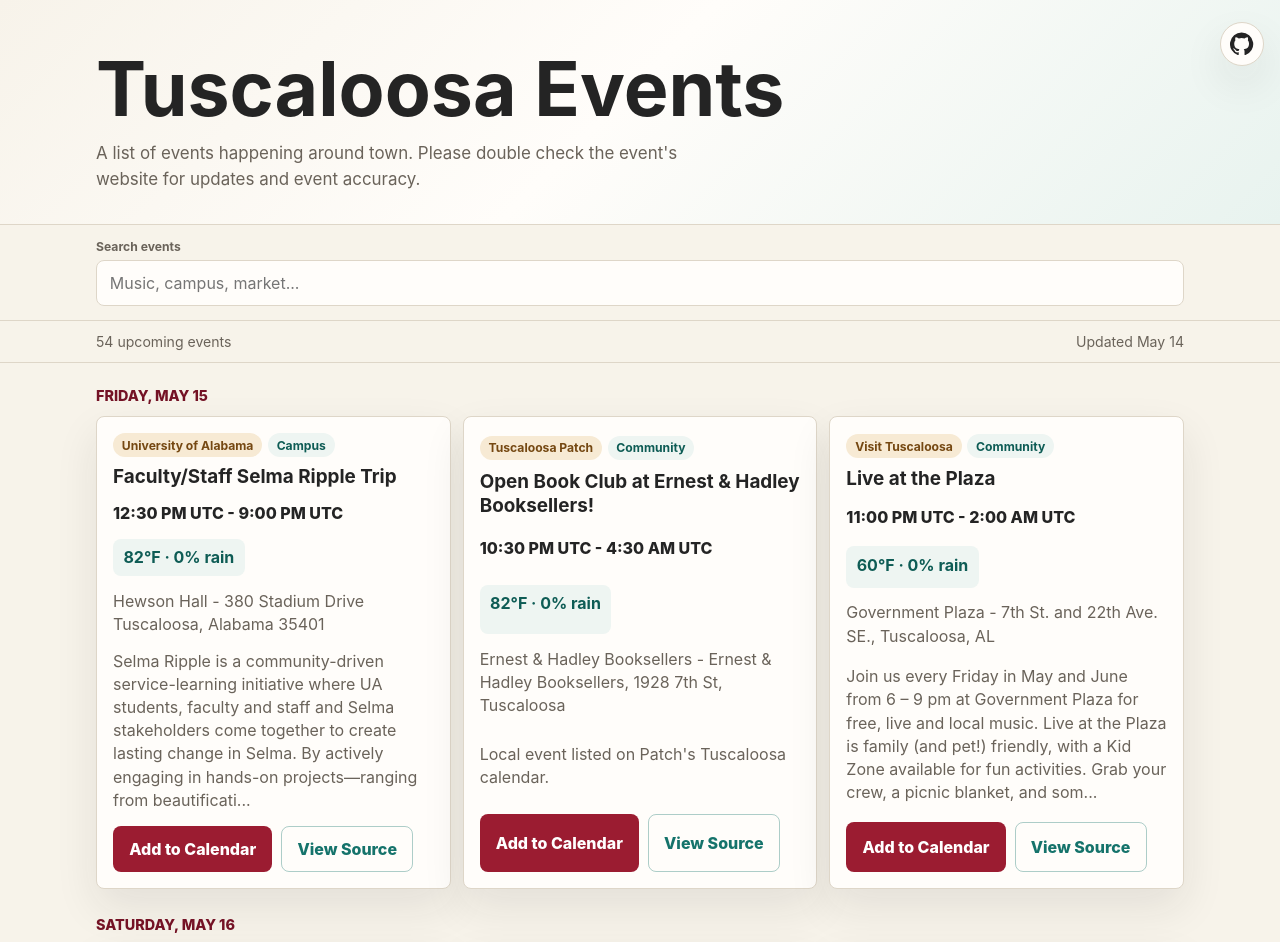
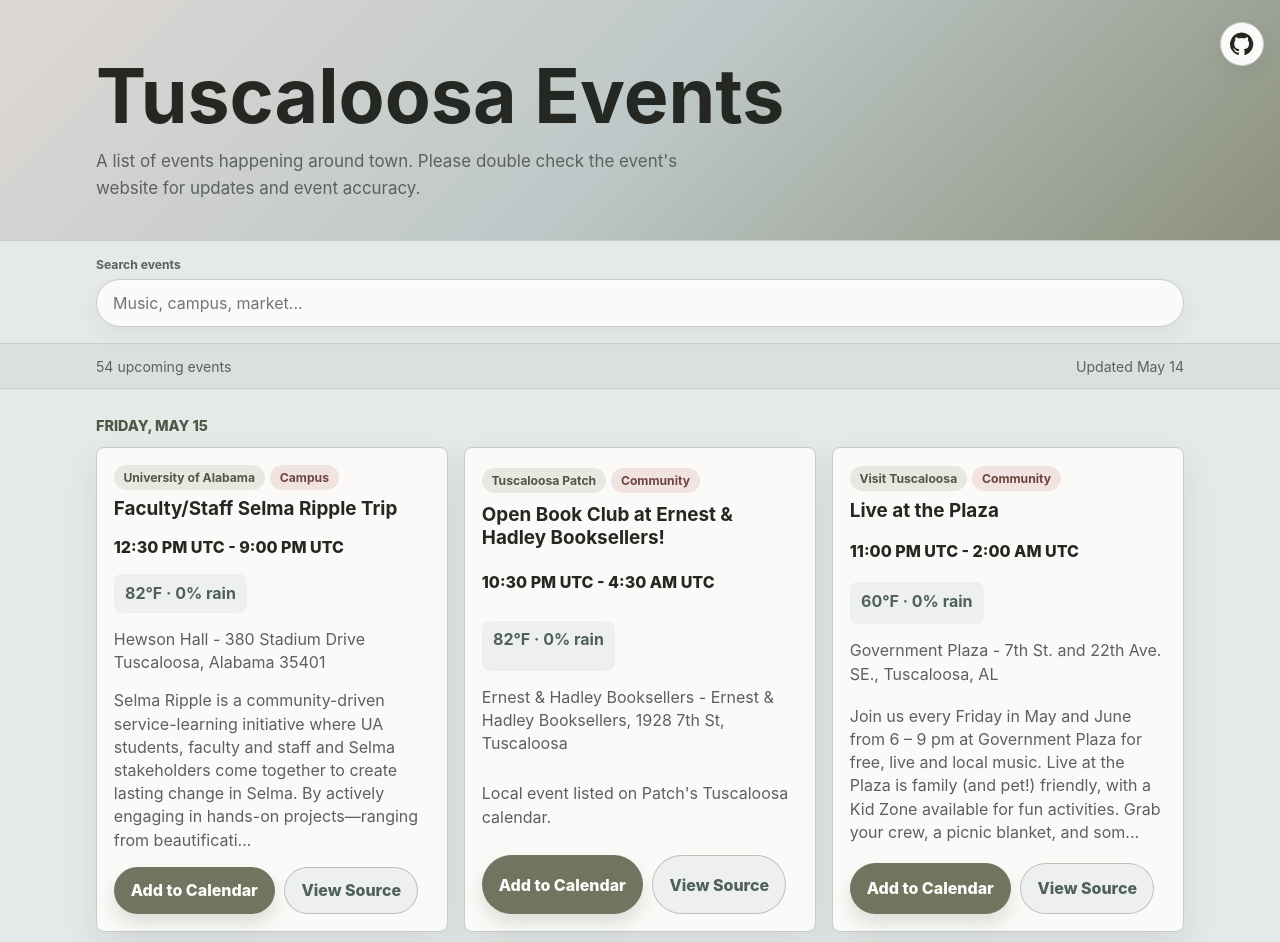
Before and after one commit to 67b/TuscaloosaEvents, a website: page index.html in a window 1280 px wide. Shown: the top 942 px of the page. Drawn offline with Linux system fonts and the light colour scheme.

Commit message:
Apply Sage Mist palette

```diff
--- a/assets/styles.css
+++ b/assets/styles.css
@@ -1,15 +1,18 @@
 :root {
   color-scheme: light;
-  --bg: #f7f3ea;
-  --panel: #fffdfa;
-  --ink: #242424;
-  --muted: #6a635a;
-  --line: #ded6c8;
-  --accent: #9b1c31;
-  --accent-dark: #741225;
-  --teal: #15736b;
-  --gold: #c58a22;
-  --shadow: 0 18px 44px rgba(36, 36, 36, 0.09);
+  --bg: #e5e9e8;
+  --panel: #fbfaf8;
+  --ink: #242722;
+  --muted: #5b615d;
+  --line: #c4cdcb;
+  --accent: #6f755f;
+  --accent-dark: #4f5747;
+  --teal: #50615d;
+  --gold: #d3968c;
+  --radius: 8px;
+  --radius-control: 999px;
+  --shadow: 0 16px 36px rgba(60, 68, 63, 0.1);
+  --shadow-soft: 0 8px 20px rgba(60, 68, 63, 0.07);
   font-family: Inter, ui-sans-serif, system-ui, -apple-system, BlinkMacSystemFont, "Segoe UI", sans-serif;
 }
 
@@ -25,6 +28,7 @@ body {
   margin: 0;
   color: var(--ink);
   background: var(--bg);
+  text-rendering: optimizeLegibility;
 }
 
 button,
@@ -45,7 +49,7 @@ a {
   padding: 0.75rem 1rem;
   background: var(--ink);
   color: white;
-  border-radius: 6px;
+  border-radius: var(--radius);
 }
 
 .skip-link:focus {
@@ -53,7 +57,8 @@ a {
 }
 
 .site-header {
-  background: linear-gradient(135deg, #f7f3ea 0%, #fffdfa 48%, #e8f3ef 100%);
+  background:
+    linear-gradient(135deg, #ded8d5 0%, #bec8c8 50%, #8c907c 100%);
   border-bottom: 1px solid var(--line);
 }
 
@@ -69,7 +74,7 @@ a {
 
 .site-header__inner {
   position: relative;
-  padding-block: 2.4rem 1.45rem;
+  padding-block: 2.6rem 1.65rem;
   padding-right: 4.25rem;
 }
 
@@ -90,14 +95,17 @@ a {
   color: var(--ink);
   background: var(--panel);
   border: 1px solid var(--line);
-  border-radius: 999px;
-  box-shadow: var(--shadow);
+  border-radius: var(--radius-control);
+  box-shadow: var(--shadow-soft);
   overflow: hidden;
   text-decoration: none;
+  transition: background-color 0.18s ease, border-color 0.18s ease, color 0.18s ease;
 }
 
 .github-link:hover {
   color: var(--accent);
+  background: #fffdfb;
+  border-color: rgba(111, 117, 95, 0.28);
 }
 
 .github-link svg {
@@ -121,29 +129,29 @@ h1 {
 }
 
 .lede {
-  margin: 1rem 0 0;
+  margin: 1.1rem 0 0;
   max-width: 40rem;
   color: var(--muted);
   font-size: 1.06rem;
-  line-height: 1.55;
+  line-height: 1.62;
 }
 
 .toolbar {
   position: sticky;
   top: 0;
   z-index: 3;
-  background: rgba(247, 243, 234, 0.94);
+  background: rgba(229, 233, 232, 0.92);
   border-bottom: 1px solid var(--line);
   backdrop-filter: blur(14px);
 }
 
 .toolbar__inner {
-  padding-block: 0.9rem;
+  padding-block: 1rem;
 }
 
 label {
   display: grid;
-  gap: 0.35rem;
+  gap: 0.45rem;
   min-width: 0;
 }
 
@@ -156,23 +164,32 @@ label span {
 input,
 select {
   width: 100%;
-  min-height: 2.85rem;
+  min-height: 3rem;
   border: 1px solid var(--line);
-  border-radius: 8px;
+  border-radius: var(--radius-control);
   background: var(--panel);
   color: var(--ink);
-  padding: 0.75rem 0.8rem;
+  padding: 0.8rem 1rem;
+  box-shadow: inset 0 1px 0 rgba(255, 255, 255, 0.72), var(--shadow-soft);
+  transition: background-color 0.18s ease, border-color 0.18s ease, box-shadow 0.18s ease;
+}
+
+input:hover,
+select:hover {
+  background: #fffdfb;
+  border-color: #adb9b5;
 }
 
 input:focus,
 select:focus,
 button:focus-visible,
 a:focus-visible {
-  outline: 3px solid rgba(21, 115, 107, 0.28);
+  outline: 3px solid rgba(111, 117, 95, 0.28);
   outline-offset: 2px;
 }
 
 .status-band {
+  background: rgba(190, 200, 200, 0.28);
   border-bottom: 1px solid var(--line);
 }
 
@@ -180,7 +197,7 @@ a:focus-visible {
   display: flex;
   justify-content: space-between;
   gap: 1rem;
-  padding-block: 0.75rem;
+  padding-block: 0.85rem;
   color: var(--muted);
   font-size: 0.88rem;
 }
@@ -190,17 +207,17 @@ a:focus-visible {
 }
 
 .events {
-  padding-block: 1rem 2.5rem;
+  padding-block: 1.25rem 3rem;
 }
 
 .event-list {
   display: grid;
-  gap: 1.25rem;
+  gap: 1.45rem;
 }
 
 .date-group {
   display: grid;
-  gap: 0.75rem;
+  gap: 0.85rem;
 }
 
 .date-heading {
@@ -214,17 +231,23 @@ a:focus-visible {
 
 .event-grid {
   display: grid;
-  gap: 0.75rem;
+  gap: 0.85rem;
 }
 
 .event-card {
   display: grid;
-  gap: 0.85rem;
-  padding: 1rem;
+  gap: 0.95rem;
+  padding: 1.05rem;
   background: var(--panel);
   border: 1px solid var(--line);
-  border-radius: 8px;
+  border-radius: var(--radius);
   box-shadow: var(--shadow);
+  transition: border-color 0.18s ease, box-shadow 0.18s ease;
+}
+
+.event-card:hover {
+  border-color: #adb9b5;
+  box-shadow: 0 18px 34px rgba(60, 68, 63, 0.12);
 }
 
 .event-card__top {
@@ -243,17 +266,17 @@ a:focus-visible {
   display: inline-flex;
   align-items: center;
   min-height: 1.55rem;
-  padding: 0.25rem 0.55rem;
-  border-radius: 999px;
-  background: #eef5f2;
-  color: #0e5c55;
+  padding: 0.28rem 0.6rem;
+  border-radius: var(--radius-control);
+  background: #f0e3e0;
+  color: #6f443e;
   font-size: 0.76rem;
   font-weight: 750;
 }
 
 .pill--source {
-  background: #f7ead4;
-  color: #754812;
+  background: #e7e8df;
+  color: #4f5747;
 }
 
 .event-card h2 {
@@ -280,17 +303,17 @@ a:focus-visible {
 .event-weather {
   display: inline-flex;
   width: fit-content;
-  padding: 0.45rem 0.65rem;
-  border-radius: 8px;
-  background: #eef5f2;
-  color: #0e5c55;
+  padding: 0.48rem 0.7rem;
+  border-radius: var(--radius);
+  background: #edf0ef;
+  color: #50615d;
   font-weight: 750;
 }
 
 .event-actions {
   display: grid;
   grid-template-columns: 1fr;
-  gap: 0.55rem;
+  gap: 0.6rem;
 }
 
 .button {
@@ -298,31 +321,39 @@ a:focus-visible {
   justify-content: center;
   align-items: center;
   min-height: 2.8rem;
-  padding: 0.75rem 0.95rem;
+  padding: 0.78rem 1rem;
   border: 1px solid transparent;
-  border-radius: 8px;
+  border-radius: var(--radius-control);
   text-decoration: none;
   font-weight: 850;
   cursor: pointer;
+  transition: background-color 0.18s ease, border-color 0.18s ease, color 0.18s ease, box-shadow 0.18s ease;
 }
 
 .button--primary {
   background: var(--accent);
-  color: white;
+  color: #fffdfb;
+  box-shadow: 0 10px 18px rgba(111, 117, 95, 0.2);
 }
 
 .button--primary:hover {
   background: var(--accent-dark);
+  box-shadow: 0 12px 22px rgba(79, 87, 71, 0.24);
 }
 
 .button--secondary {
-  background: transparent;
+  background: #edf0ef;
   color: var(--teal);
-  border-color: rgba(21, 115, 107, 0.35);
+  border-color: rgba(111, 117, 95, 0.38);
+}
+
+.button--secondary:hover {
+  background: #e7e8df;
+  border-color: rgba(111, 117, 95, 0.55);
 }
 
 .empty-state {
-  padding: 3rem 1rem;
+  padding: 3.25rem 1rem;
   text-align: center;
   color: var(--muted);
 }
@@ -333,7 +364,7 @@ a:focus-visible {
 }
 
 .site-footer {
-  padding-block: 1.35rem 2rem;
+  padding-block: 1.5rem 2.2rem;
   color: var(--muted);
   border-top: 1px solid var(--line);
   font-size: 0.9rem;
@@ -345,7 +376,7 @@ a:focus-visible {
 
 @media (min-width: 720px) {
   .site-header__inner {
-    padding-block: 3.4rem 2rem;
+    padding-block: 3.8rem 2.35rem;
   }
 
   h1 {
@@ -354,6 +385,7 @@ a:focus-visible {
 
   .event-grid {
     grid-template-columns: repeat(2, minmax(0, 1fr));
+    gap: 1rem;
   }
 
   .event-actions {
```
